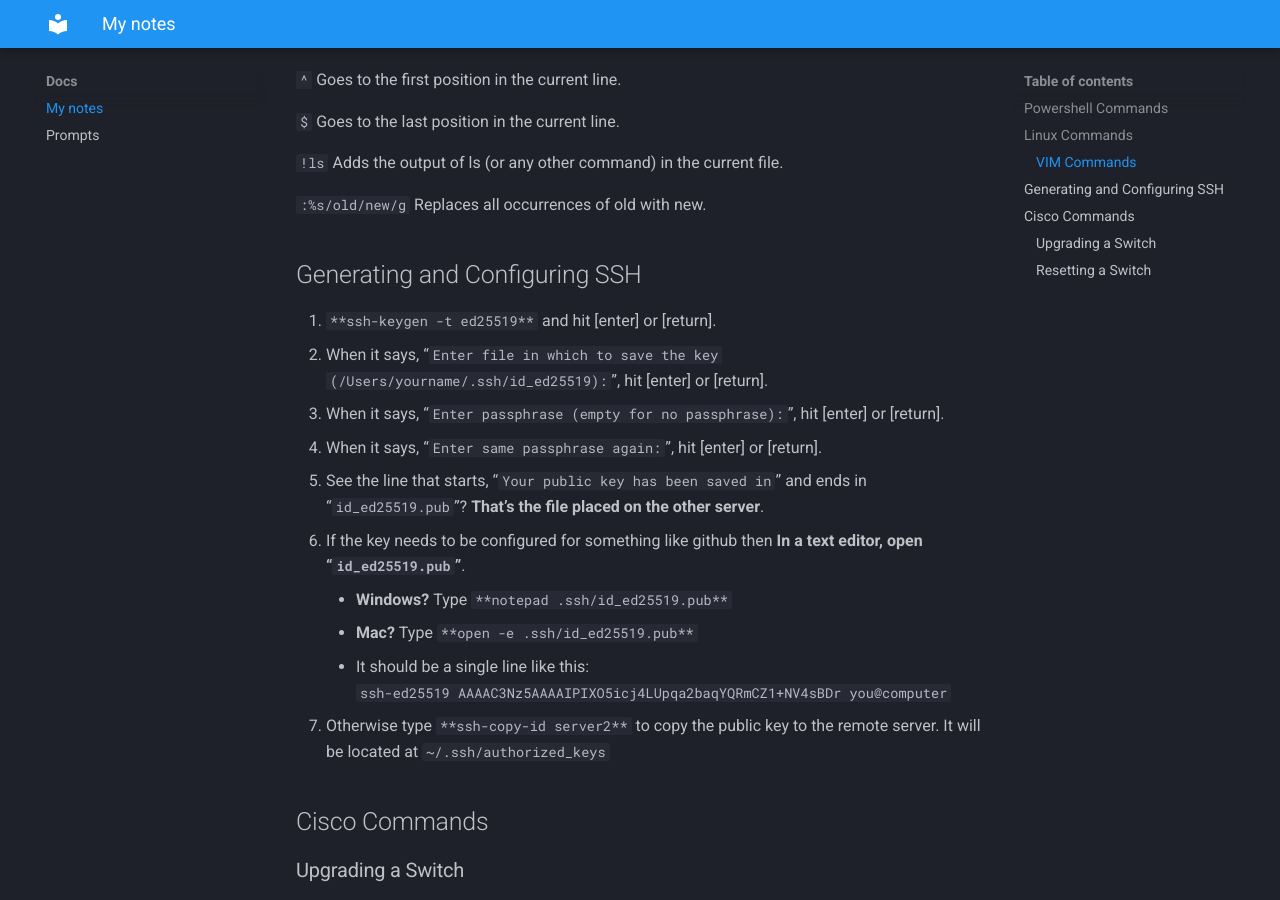
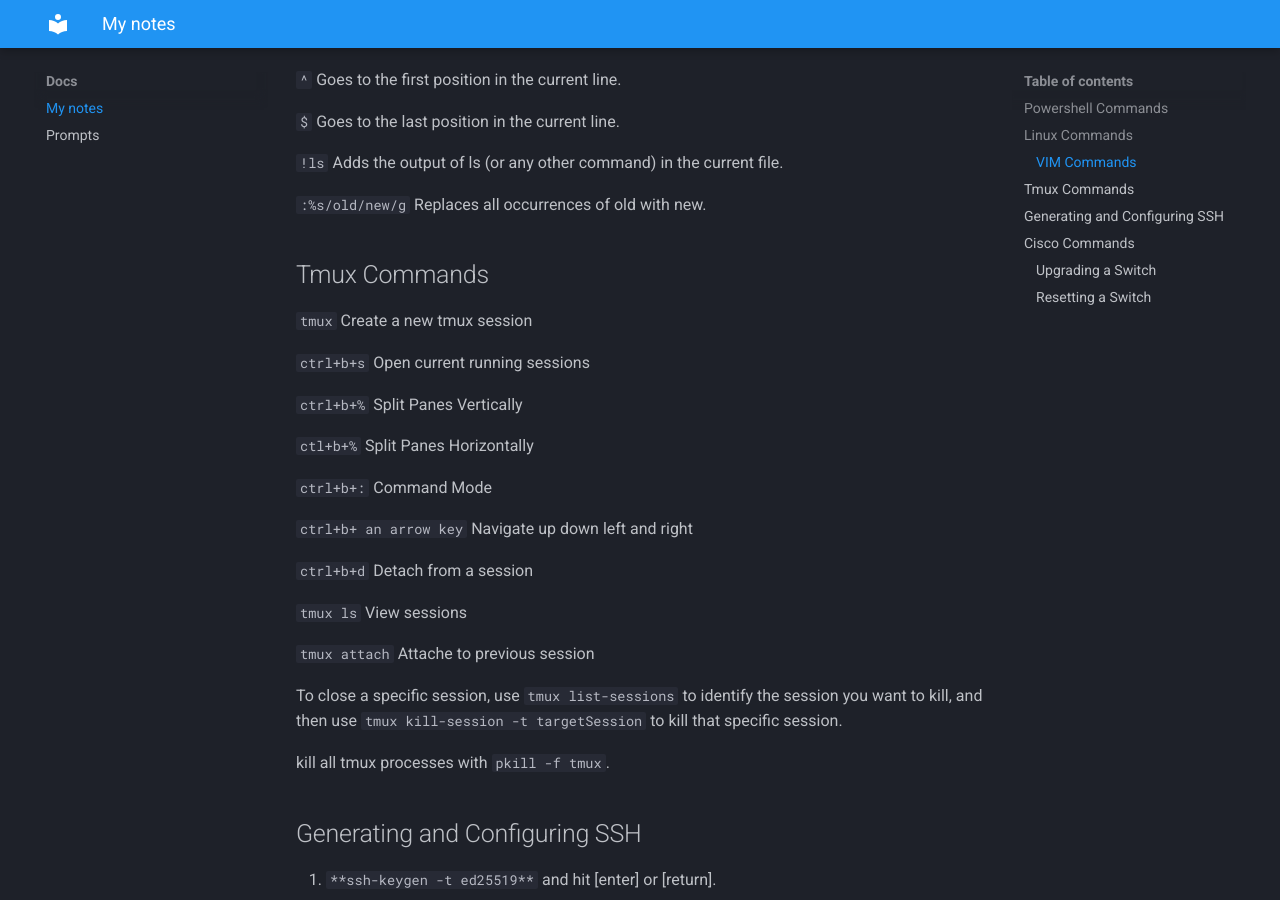
Before and after one commit to evanhumphry/me, an MkDocs documentation site: the page built from docs/docs/notes.md, in a window 1280 px wide and 900 px high, scrolled down 1390 px. Built offline with MkDocs 1.6.1 and Material for MkDocs 9.7.7, drawn with Linux system fonts in a browser that asks for light colours.

Commit message:
Update notes.md

```diff
--- a/docs/docs/notes.md
+++ b/docs/docs/notes.md
@@ -65,6 +65,32 @@ Run the file to apply the new alias
 
 `:%s/old/new/g` Replaces all occurrences of old with new.
 
+## Tmux Commands
+`tmux` Create a new tmux session
+
+`ctrl+b+s` Open current running sessions
+
+`ctrl+b+%` Split Panes Vertically
+
+`ctl+b+%` Split Panes Horizontally
+
+`ctrl+b+:` Command Mode
+
+`ctrl+b+ an arrow key` Navigate up down left and right
+
+`ctrl+b+d` Detach from a session
+
+`tmux ls` View sessions
+
+`tmux attach` Attache to previous session
+
+To close a specific session, use `tmux list-sessions` to identify the session you want to kill, and then use `tmux kill-session -t targetSession` to kill that specific session.
+
+kill all tmux processes with `pkill -f tmux`.
+
+
+
+
 ## Generating and Configuring SSH
 1. `**ssh-keygen -t ed25519**` and hit [enter] or [return].
 2. When it says, “`Enter file in which to save the key (/Users/yourname/.ssh/id_ed25519):`”, hit [enter] or [return].
```
